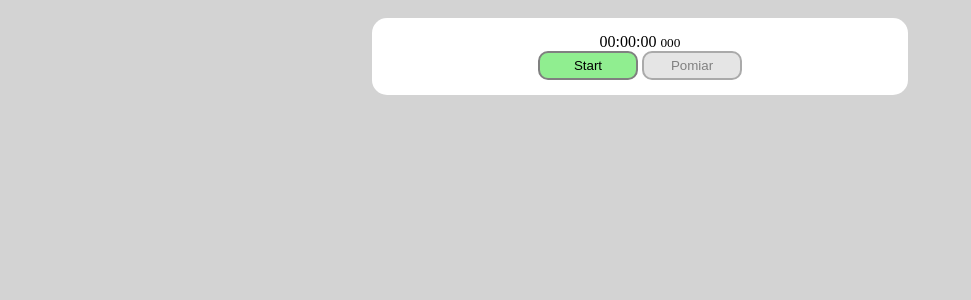
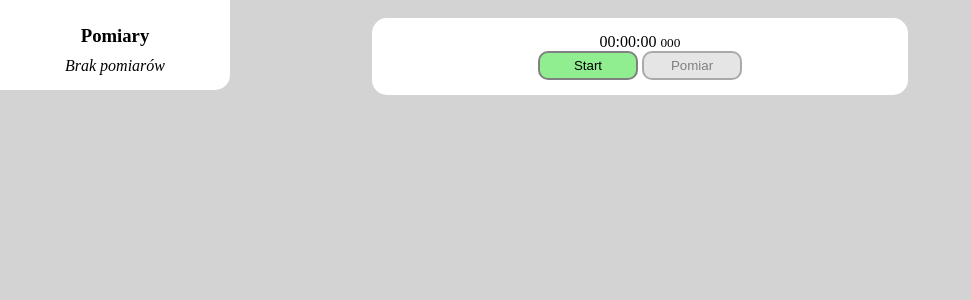
Before and after one commit to kguzek/emphie-stoper, a SvelteKit app: page / in a window 1280 px wide. Shown: the top 300 px of the page, without its empty margins (0-971 px from the left). Built offline with nearby package versions, Linux system fonts and the light colour scheme.

Commit message:
implement recording and deleting of current time

```diff
--- a/src/routes/+page.svelte
+++ b/src/routes/+page.svelte
@@ -5,14 +5,27 @@
 		background-color: lightgrey;
 		padding-top: 10px;
 	}
-	main {
+	.container {
 		display: flex;
 		flex-direction: column;
 		align-items: center;
+		padding: 15px;
 		background-color: white;
+	}
+	aside {
+		position: absolute;
+		top: 0px;
+		left: 0px;
+		min-width: 200px;
+		border-bottom-right-radius: 15px;
+
+		h3 {
+			margin: 10px;
+		}
+	}
+	main {
+		min-width: 40%;
 		border-radius: 15px;
-		padding: 15px;
-		min-width: 40%;
 	}
 
 	.btn {
@@ -31,11 +44,18 @@
 			background-color: #ff9999;
 		}
 
-		&.disabled {
+		&[disabled] {
 			cursor: not-allowed;
 			background-color: #e5e5e5;
 			border-color: #aaa;
 			color: grey;
+		}
+	}
+	.time {
+		button {
+			align-text: center;
+			border: none;
+			margin-left: 0.5rem;
 		}
 	}
 </style>
@@ -43,20 +63,22 @@
 	import { onMount } from "svelte";
 
 	let formattedTime = "00:00:00";
-  let stopwatchMillis = "000";
-	let startTime;
+  let stopwatchMilliseconds = "000";
+	let startTime: number;
 	let stopwatchStarted = false;
+
+	let times: string[] = [];
 
 	const divMod = (dividend: number, divisor: number) => [Math.floor(dividend / divisor), dividend % divisor];
 
-	function formatTime(millis: number) {
+	function formatTime(milliseconds: number) {
 		let hours, minutes, seconds;
-		[seconds, millis] = divMod(millis, 1000);
+		[seconds, milliseconds] = divMod(milliseconds, 1000);
 		[minutes, seconds] = divMod(seconds, 60);
 		[hours, minutes] = divMod(minutes, 60);
 		const parts = [hours, minutes, seconds].map((part) => `${part}`.padStart(2, "0"));
 		formattedTime = parts.join(":");
-		stopwatchMillis = `${millis}`.padStart(3, "0");
+		stopwatchMilliseconds = `${milliseconds}`.padStart(3, "0");
 	}
 
 	function tickTime() {
@@ -75,22 +97,40 @@
 	}
 
 	function handleTime() {
+		if (!stopwatchStarted) return;
+		const newTime = { primary: formattedTime, secondary: stopwatchMilliseconds };
+		times = [...times, newTime];
 	}
+
+	const deleteTime = (idxToDelete: number) => times = times.filter((_, idx) => idx !== idxToDelete);
 
 	onMount(() => {
 		tickTime();
 	});
 </script>
-<main>
+<aside class="container">
+	<h3>Pomiary</h3>
+	{#each times as time, idx}
+		<div class="time">
+			{time.primary}
+			<small>{time.secondary}</small>
+			<button on:click={() => deleteTime(idx)}>x</button>
+		</div>
+	{/each}
+	{#if times.length === 0}
+		<i>Brak pomiarów</i>
+	{/if}
+</aside>
+<main class="container">
 	<div class="stopwatch">
 		{formattedTime}
-		<small>{stopwatchMillis}</small>
+		<small>{stopwatchMilliseconds}</small>
 	</div>
 	<div class="buttons">
 		<button on:click={toggleStopwatch} class={stopwatchStarted ? "btn stop" : "btn start"}>
 			{stopwatchStarted ? "Stop" : "Start"}
 		</button>
-		<button on:click={handleTime} class={stopwatchStarted ? "btn" : "btn disabled"}>
+		<button on:click={handleTime} class="btn" disabled={!stopwatchStarted}>
 			Pomiar
 		</button>
 	</div>
```
